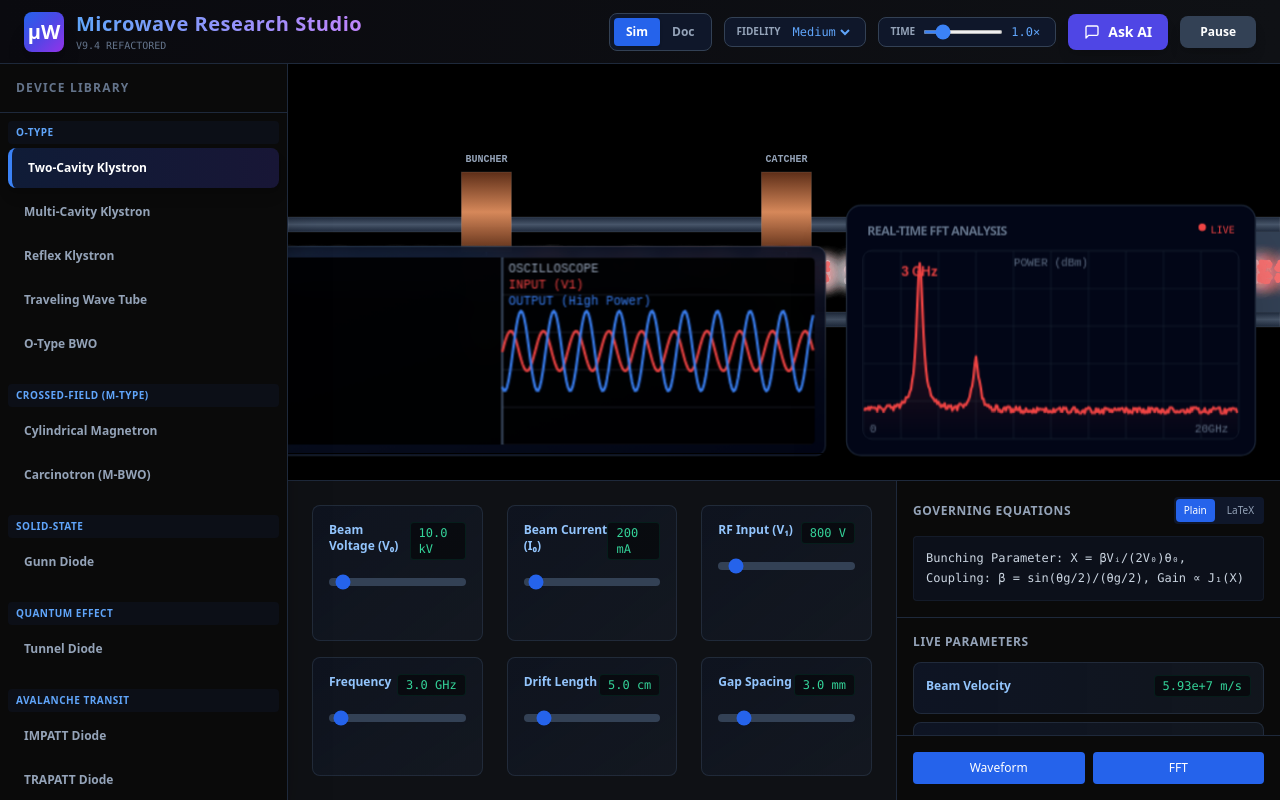
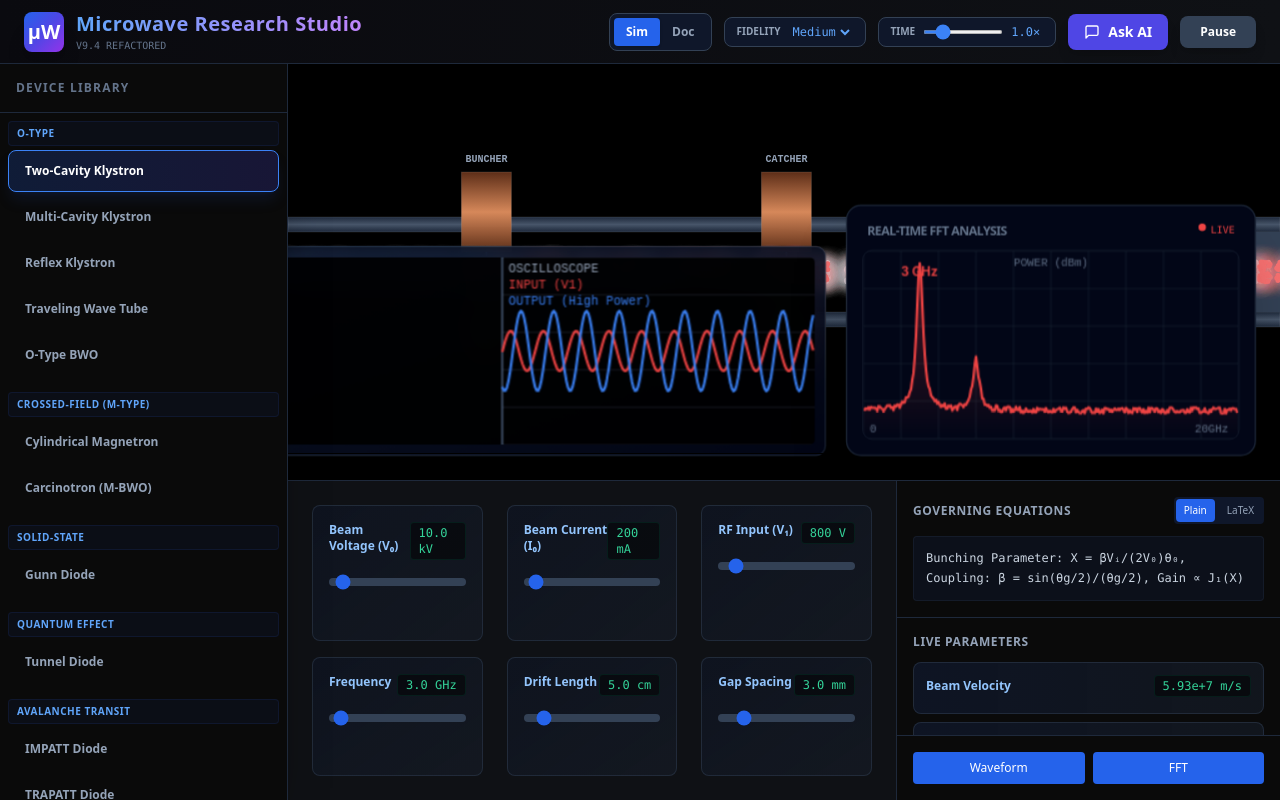
Before and after one commit to Omar5574/Microwave-research-studioV10.0, a React (Vite) app: page / in a window 1280 px wide. Built offline with nearby package versions, Linux system fonts and the light colour scheme.

Commit message:
Update Sidebar.jsx

```diff
--- a/src/components/layout/Sidebar.jsx
+++ b/src/components/layout/Sidebar.jsx
@@ -1,14 +1,20 @@
+// src/components/layout/Sidebar.jsx
 import React from 'react';
 
 export function Sidebar({ devices, activeId, setActiveId }) {
   const categories = ['O-TYPE', 'CROSSED-FIELD (M-TYPE)', 'SOLID-STATE', 'QUANTUM EFFECT', 'AVALANCHE TRANSIT'];
 
   return (
-    <aside className="w-72 bg-[#0a0a0a] border-r border-slate-800 flex flex-col z-10 shadow-2xl shrink-0 overflow-hidden">
+    // Modified: Added 'h-full' to ensure it fills the vertical space
+    // Modified: 'w-64' on mobile, 'w-72' on desktop for better responsiveness
+    <aside className="w-64 md:w-72 h-full bg-[#0a0a0a] border-r border-slate-800 flex flex-col z-30 shadow-2xl shrink-0 overflow-hidden transition-all">
+
+      {/* Sidebar Header */}
       <div className="p-4 border-b border-slate-800 shrink-0">
         <h2 className="text-xs font-bold text-slate-500 uppercase tracking-widest">Device Library</h2>
       </div>
 
+      {/* Scrollable Device List */}
       <div className="flex-1 overflow-y-auto p-2 space-y-4 custom-scrollbar">
         {categories.map(cat => {
           const categoryDevices = devices.filter(d => d.type === cat);
@@ -16,22 +22,27 @@ export function Sidebar({ devices, activeId, setActiveId }) {
 
           return (
             <div key={cat}>
-              <div className="px-2 py-1 text-[10px] text-blue-400 font-bold mb-1 uppercase tracking-wider bg-blue-900/10 rounded">
+              {/* Category Label */}
+              <div className="px-2 py-1 text-[10px] text-blue-400 font-bold mb-1 uppercase tracking-wider bg-blue-900/10 rounded border border-blue-900/20">
                 {cat}
               </div>
+
+              {/* Device Buttons List */}
+              <div className="space-y-1">
                 {categoryDevices.map(d => (
                   <button
                     key={d.id}
                     onClick={() => setActiveId(d.id)}
-                  className={`w-full text-left px-4 py-3 rounded-lg text-xs mb-1 transition-all ${
+                    className={`w-full text-left px-4 py-3 rounded-lg text-xs transition-all border ${
                       activeId === d.id
-                      ? 'bg-gradient-to-r from-blue-600/20 to-indigo-600/20 border-l-4 border-blue-500 text-white shadow-lg'
-                      : 'text-slate-400 hover:bg-slate-900/50 hover:text-white'
+                        ? 'bg-gradient-to-r from-blue-600/20 to-indigo-600/20 border-blue-500 text-white shadow-lg shadow-blue-900/20'
+                        : 'border-transparent text-slate-400 hover:bg-slate-800/50 hover:text-white hover:border-slate-700'
                     }`}
                   >
-                  <div className="font-bold">{d.name}</div>
+                    <div className="font-bold truncate">{d.name}</div>
                   </button>
                 ))}
+              </div>
             </div>
           );
         })}
```
Lines whose indentation alone changed are shown as unchanged.
